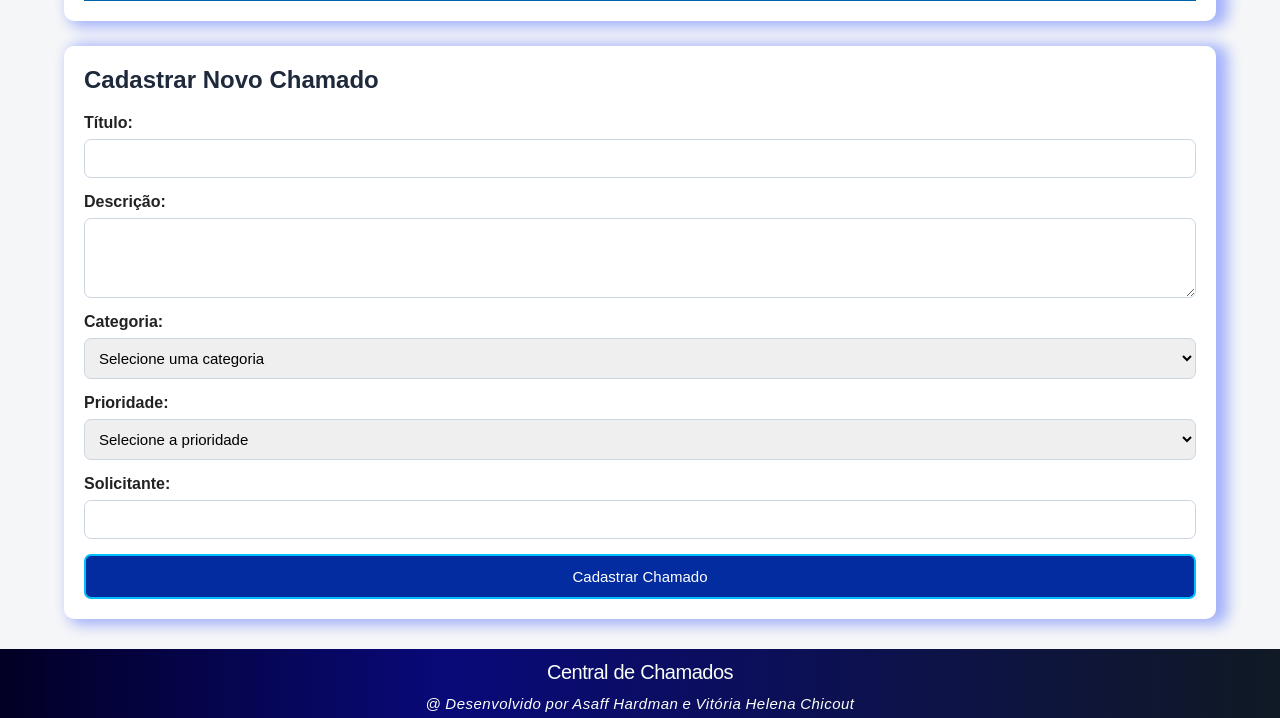
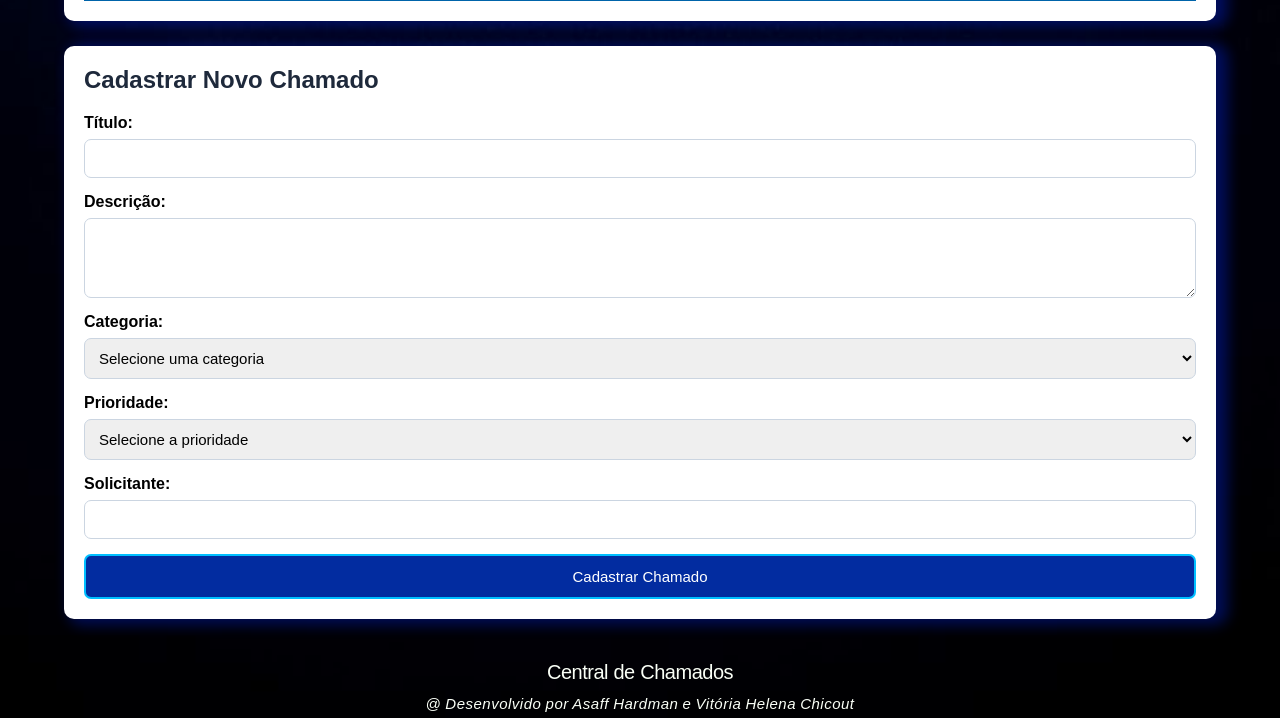
Before and after one commit to Asaffhard/central-de-chamados, a plain HTML site: page index.html in a window 1280 px wide. Shown: the part 1226-1944 px from the top of the page. Drawn offline with Linux system fonts and the light colour scheme.

Commit message:
alterações no background da página
alterações no background da página pelo CSS.

Imagem encontrada e selecionada no pinterest.

```diff
--- a/style.css
+++ b/style.css
@@ -5,15 +5,17 @@
 body {
     margin: 0;
     font-family: Arial, sans-serif;
-    background-color: #f4f6f8;
-    color: #222;
+
+    background-image: url("assets/download.jpeg");
+    background-size: cover;
+    background-position: center;
+    background-repeat: no-repeat;
+
 }
 
 /* Cabeçalho */
 
 header {
-    background: #020024;
-    background: linear-gradient(90deg,rgba(2, 0, 36, 1) 0%, rgba(9, 9, 121, 1) 35%, rgba(16, 25, 36, 1) 100%);
     padding: 25px;
     text-align: center;
 }
@@ -180,8 +182,6 @@ button {
 /* Footer */
 
 footer {
-    background: #020024;
-    background: linear-gradient(90deg,rgba(2, 0, 36, 1) 0%, rgba(9, 9, 121, 1) 35%, rgba(16, 25, 36, 1) 100%);
     text-align: center;
     padding: 5px;
 }
```
Also changed, not shown: assets/download.jpeg (added).
